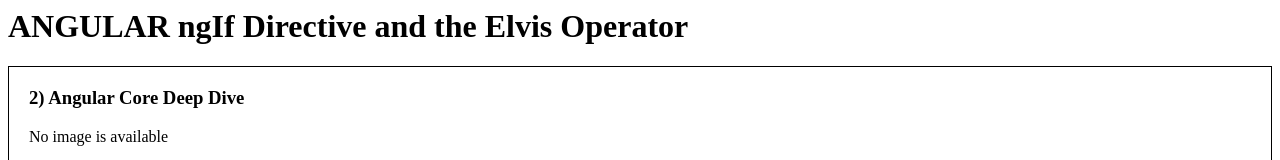
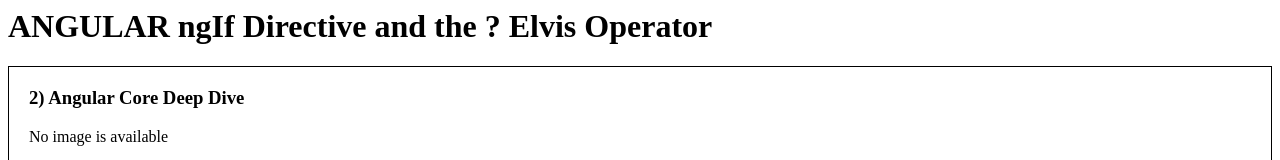
Before and after one commit to nkunic/angular-example-ngif-core-directive, an Angular app: page / in a window 1280 px wide. Shown: the top 160 px of the page. Built offline with nearby package versions, Linux system fonts and the light colour scheme.

Commit message:
1 file modified

```diff
--- a/src/app/app.component.html
+++ b/src/app/app.component.html
@@ -1,4 +1,4 @@
-<h1>ANGULAR ngIf Directive and the Elvis Operator</h1>
+<h1>ANGULAR ngIf Directive and the ? Elvis Operator</h1>
 
 <div class="cards">
   <app-card
```
